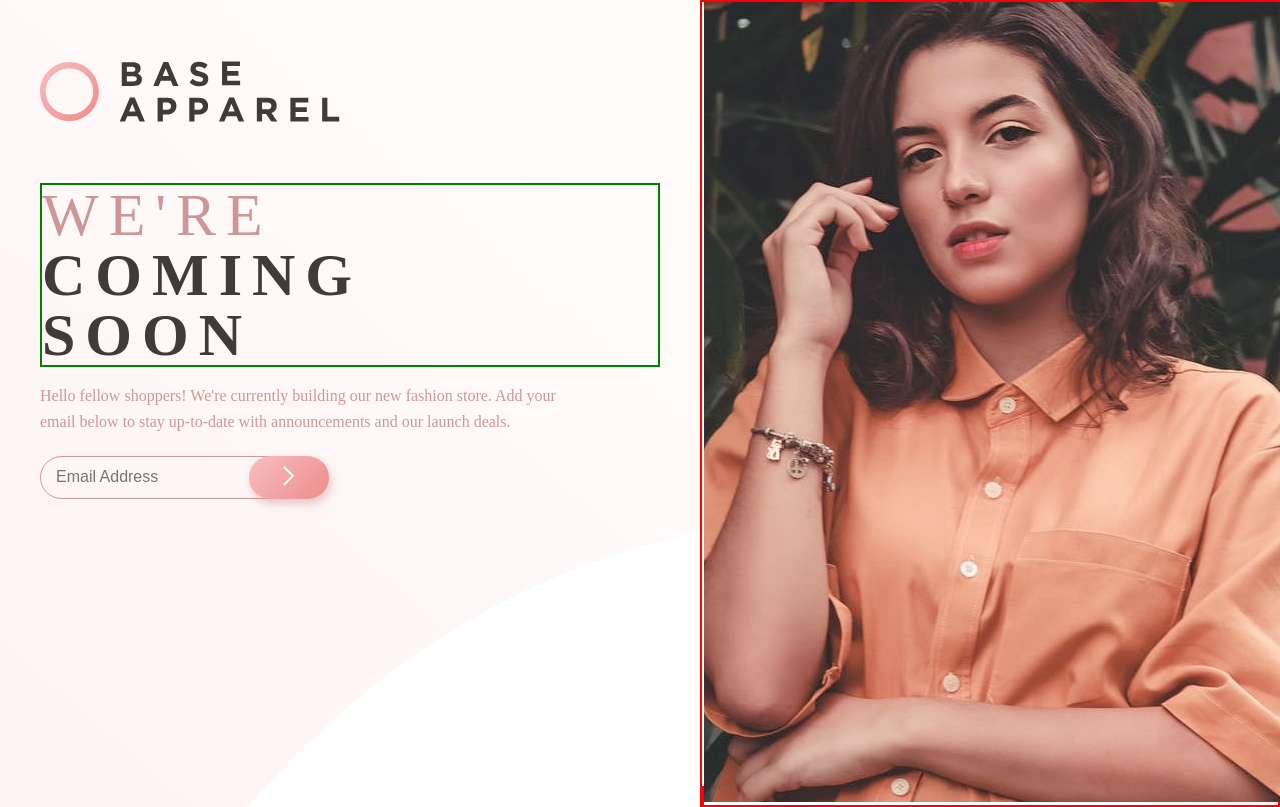
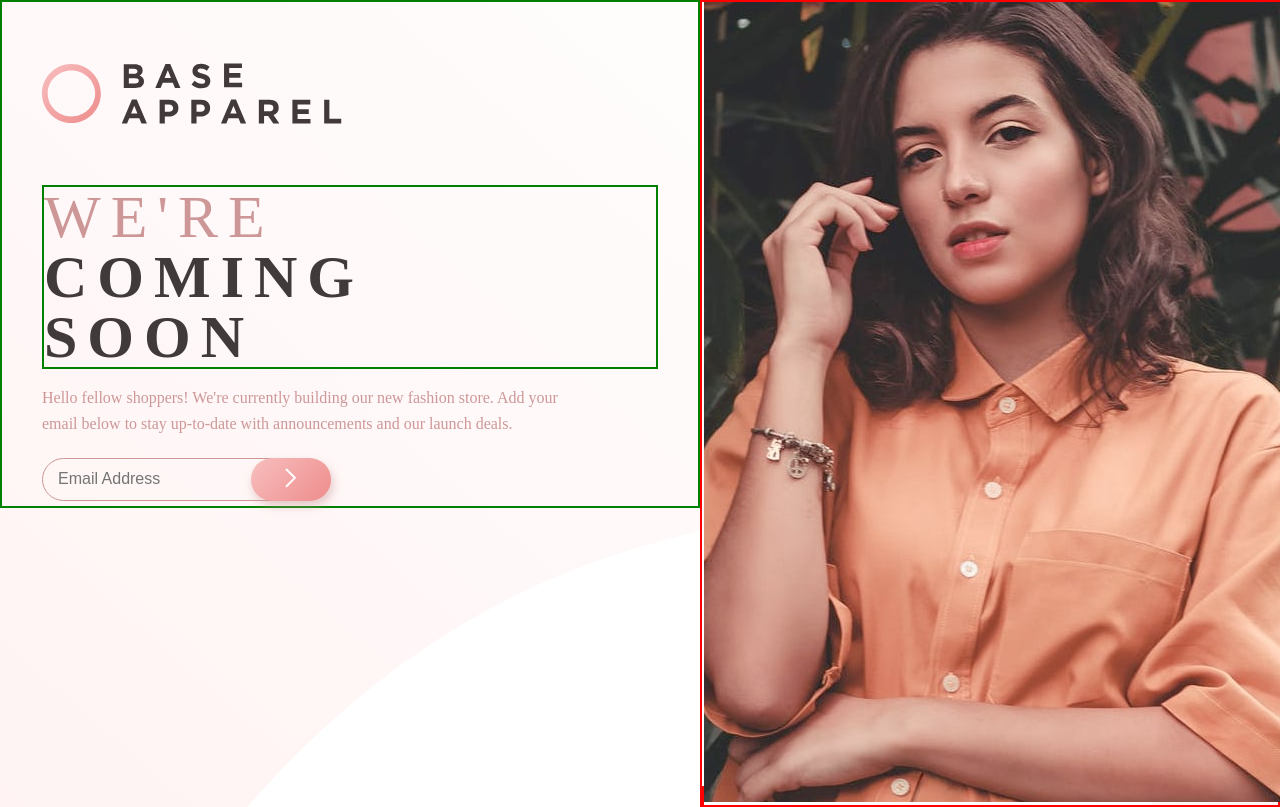
Before and after one commit to jshin720/baseApparelComponent, a React (Create React App) app: page / in a window 1280 px wide. Shown: the top 807 px of the page. Built offline with nearby package versions, Linux system fonts and the light colour scheme.

Commit message:
working on css

```diff
--- a/src/components/card/Card.css
+++ b/src/components/card/Card.css
@@ -20,7 +20,7 @@
   height: 100%;
   align-items: left;
   padding: 0 40px;
-  /* border: 2px solid green; */
+  border: 2px solid green;
 }
 
 .logo {
```
